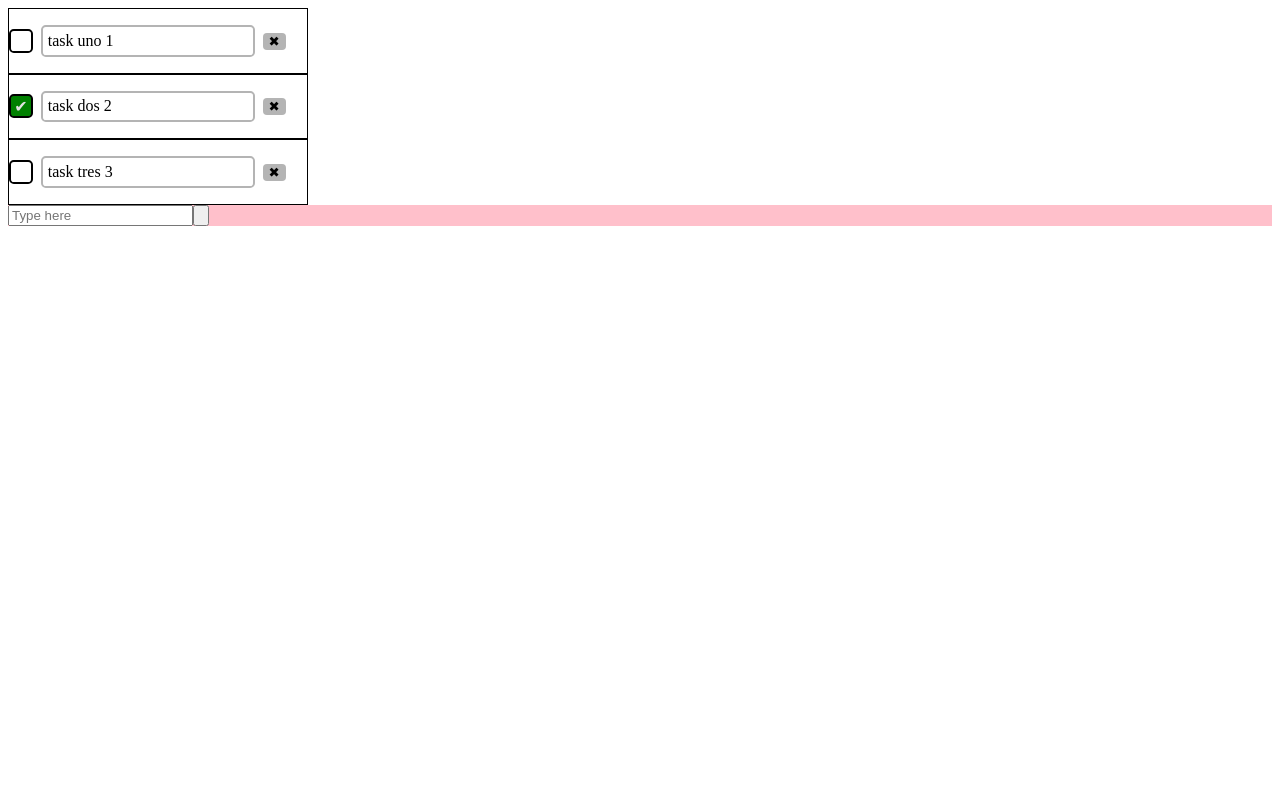
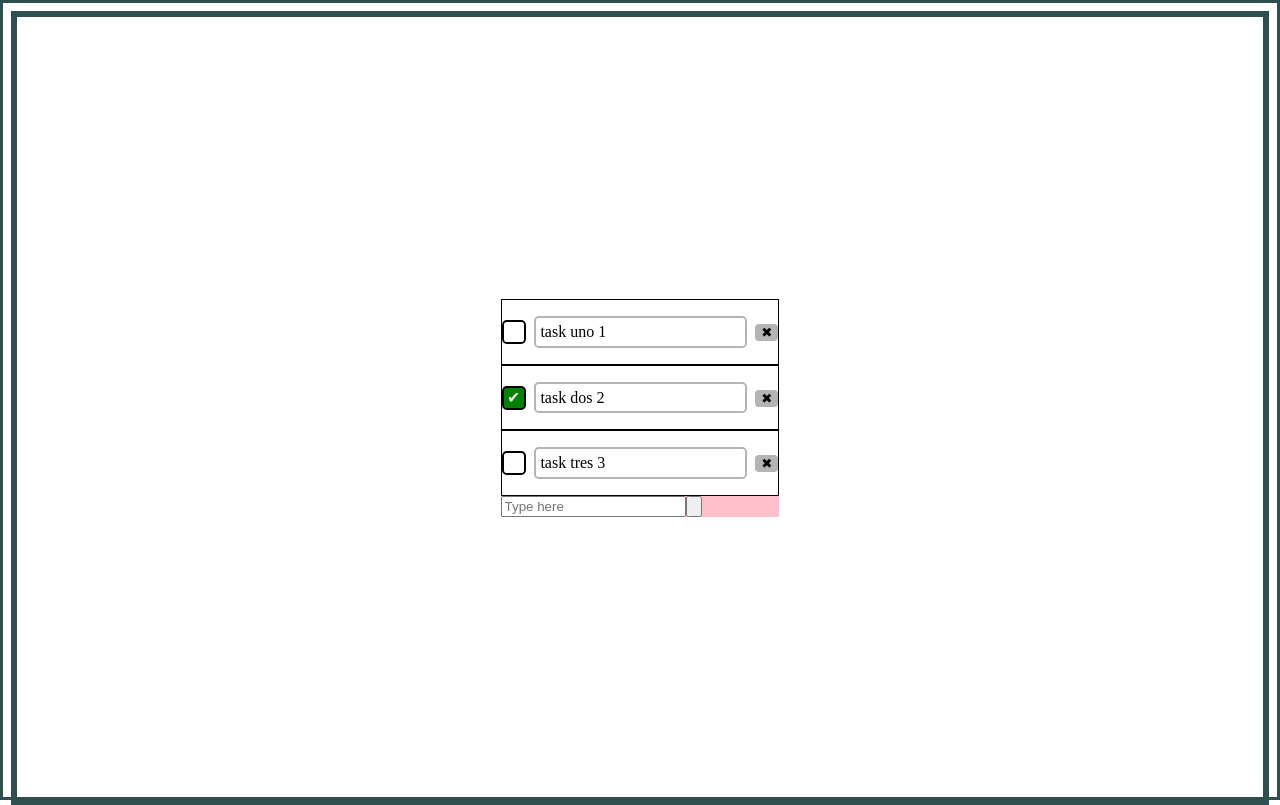
Before and after one commit to mariofalvarez/Todo-app-react-typescript, a React (Create React App) app: page / in a window 1280 px wide. Built offline with nearby package versions, Linux system fonts and the light colour scheme.

Commit message:
updated log

```diff
--- a/src/App.tsx
+++ b/src/App.tsx
@@ -2,7 +2,7 @@ import React, { useEffect, useState } from 'react'
 
 import List from './components/List/List'
 import Todo from './components/Todo/Todo'
-import TempData from './temp.json'
+import TempData from './assets/temp.json'
 
 import './assets/test.css'
 import './assets/style.css'
--- a/src/assets/style.css
+++ b/src/assets/style.css
@@ -0,0 +1,11 @@
+html,body,#root {
+  box-sizing: border-box;
+  /* width: 100%; */
+  height: 100%;
+  min-height: 100%;
+}
+
+#root {
+  display: grid;
+  place-content: center;
+}
--- a/src/assets/test.css
+++ b/src/assets/test.css
@@ -1,2 +1,4 @@
+html,body,#root { border: 3px solid darkslategray; }
+
 .task-item { border: 1px solid #000; }
 /* .task-item * { border: 1px solid #333; } */
--- a/src/components/List/List.tsx
+++ b/src/components/List/List.tsx
@@ -13,10 +13,10 @@ const List = (props: any) => {
       {
         props.data.map((task: any, idx: any) => (
           <div key={ task.id } className="task-item">
-            <Toggle id={ idx } task={ task } data={ props.data } setData={ props.setData } />
-            <Task id={ idx } task={ task } data={ props.data } setData={ props.setData } />
+            <Toggle id={ idx } task={ task } {...props} />
+            <Task id={ idx } task={ task } {...props} />
             <Edit />
-            <Delete id={ idx } task={ task } data={ props.data } setData={ props.setData } />
+            <Delete id={ idx } task={ task } {...props} />
           </div>
         ))
       }
--- a/src/components/List/Task/Task.tsx
+++ b/src/components/List/Task/Task.tsx
@@ -5,17 +5,17 @@ const [ESC_KEY,ENTER_KEY] = [27,13]
 
 const Task = (props: any) => {
   const [task, setTask] = useState(props.data[props.id].note)
-  const [isToggle, setIsToggle] = useState(false)
+  const [isFocus, setIsFocus] = useState(false)
 
   const placeholder = (task.length) ? task : props.task.note
-  const toggleTask = (e: any) => setIsToggle(!isToggle)
+  const toggleTask = (e: any) => setIsFocus(!isFocus)
   const handleValueChange = (e: any) => setTask(e.target.value)
 
   const handleSave = (e: any) => {
     const key = e.which || e.keyCode || e.charCode
     if (e.type === 'keyup' && key !== ESC_KEY && key !== ENTER_KEY) return
     (task.length) ? setTask(task) : setTask(props.task.note)
-    setIsToggle(!isToggle)
+    setIsFocus(!isFocus)
     if (task.length) saveData()
   }
 
@@ -29,7 +29,7 @@ const Task = (props: any) => {
   return (
     <div className="task-note">
       {
-        (!isToggle)
+        (!isFocus)
         ? (<p
           onClick={ toggleTask }
         >{ placeholder }</p>)
--- a/src/index.tsx
+++ b/src/index.tsx
@@ -1,15 +1,9 @@
-import React from 'react';
+import React, { StrictMode } from 'react';
 import ReactDOM from 'react-dom';
 
 import App from './App';
 
 ReactDOM.render(
-  <React.StrictMode>
-    <App />
-  </React.StrictMode>,
+  <StrictMode> <App /> </StrictMode>,
   document.getElementById('root')
 );
-
-// If you want to start measuring performance in your app, pass a function
-// to log results (for example: reportWebVitals(console.log))
-// or send to an analytics endpoint. Learn more: https://bit.ly/CRA-vitals
```
Also changed, not shown: src/assets/temp.json (renamed from src/temp.json), 2 other files (tests, documents, lock files or other folders).
